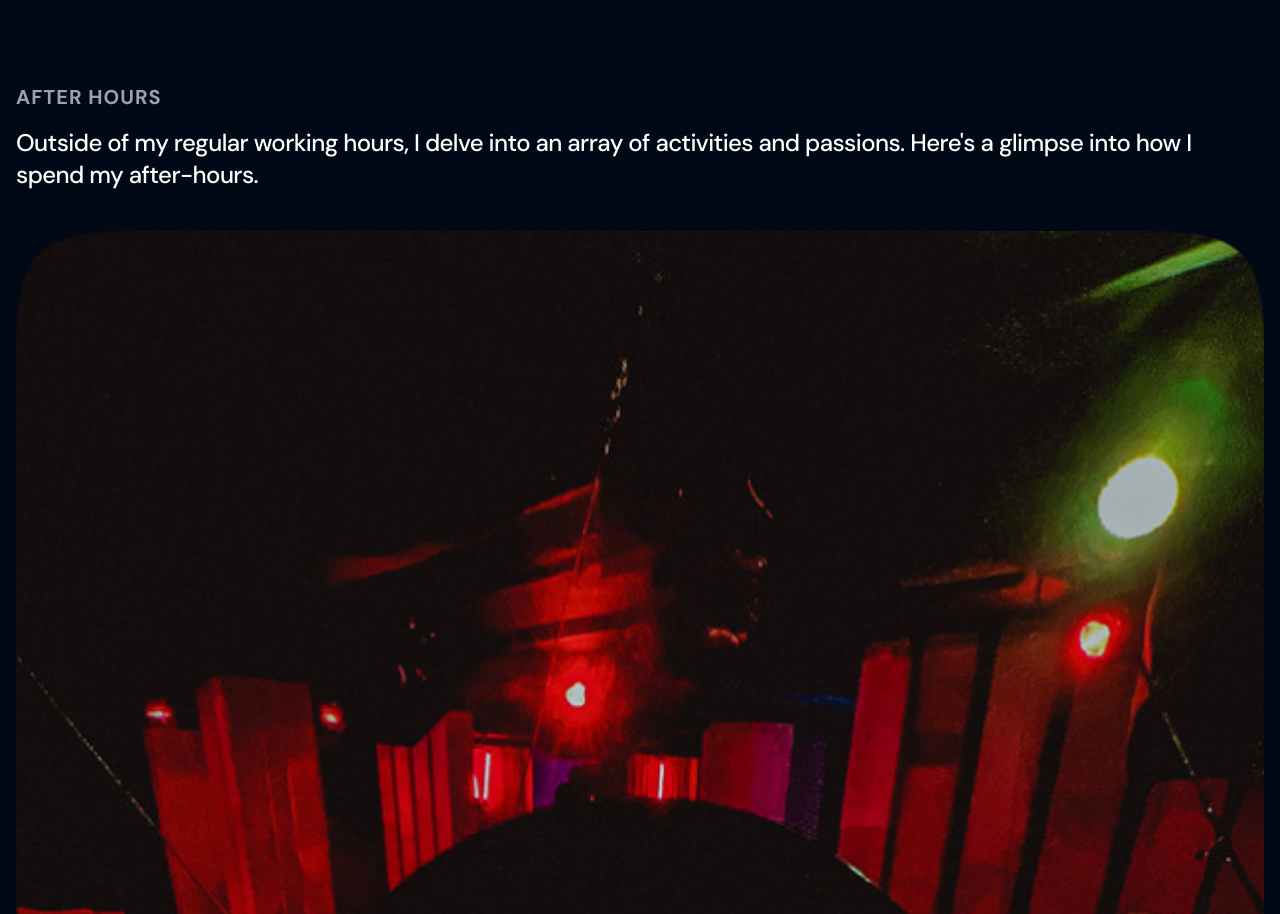
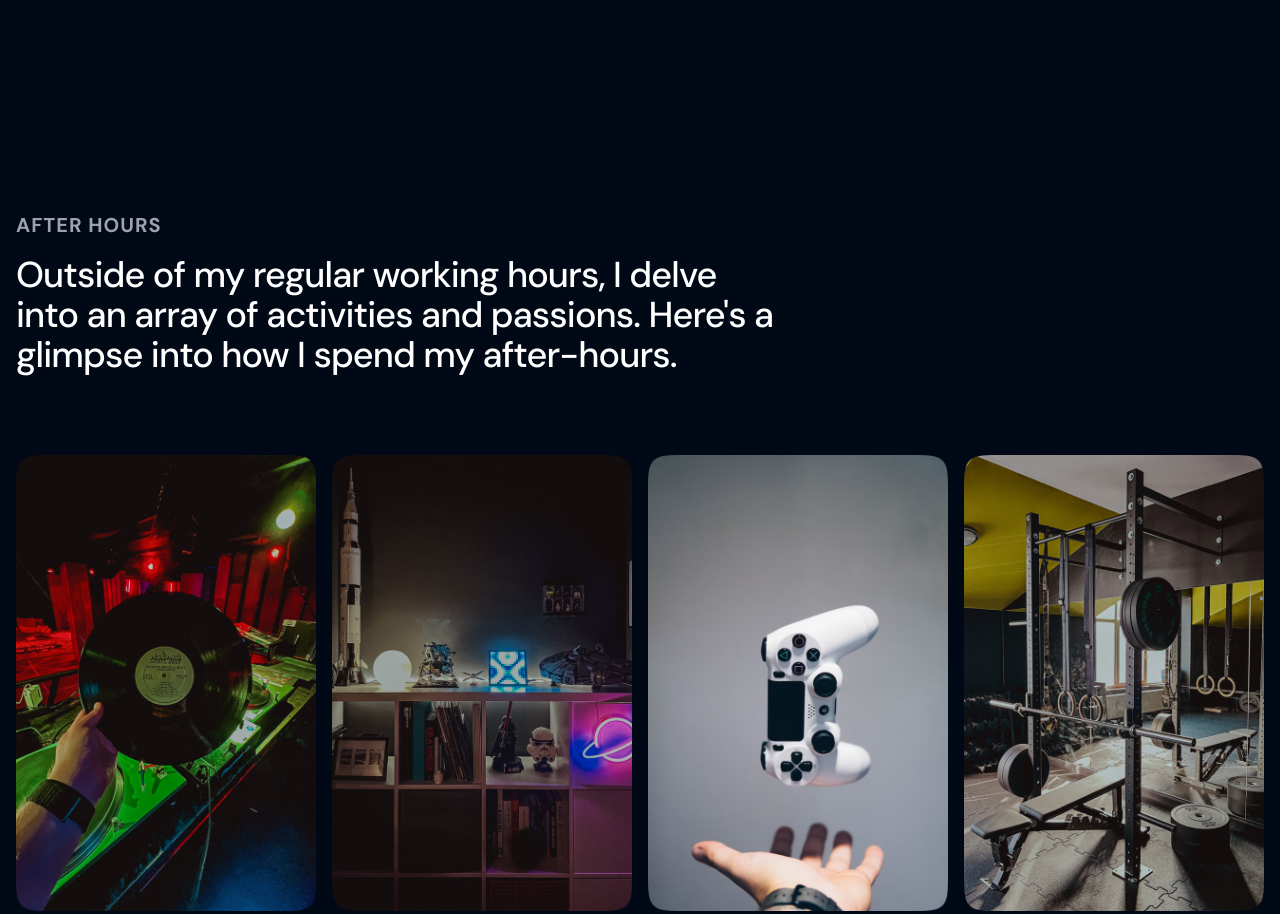
Before and after one commit to maciekwtfowicz/portfolio, a website built with Parcel: page src/index.html in a window 1280 px wide. Shown: the part 3140-4054 px from the top of the page. Built offline with nearby package versions, Linux system fonts and the light colour scheme; files whose address does not match are found by name.

Commit message:
Add desktop styles for after hours section

```diff
--- a/src/index.html
+++ b/src/index.html
@@ -125,7 +125,7 @@
         </article>
       </div>
     </section>
-    <section class="mx-auto max-w-wtf mb-32" id="projects">
+    <section class="mx-auto max-w-wtf mb-32 md:mb-64" id="projects">
       <h2 class="text-gray-400 text-xl tracking-wider font-bold mb-4 uppercase">Recent Projects</h2>
       <p class="text-2xl md:text-4xl md:max-w-3xl font-medium tracking-tight mb-10 md:mb-20">Since diving into frontend development in 2023, I've brought
         a range of projects to life. Here's a snapshot of
@@ -258,12 +258,12 @@
 
     </section>
 
-    <section class="mx-auto max-w-wtf mb-32">
+    <section class="mx-auto max-w-wtf mb-32 md:mb-64">
       <h2 class="text-gray-400 text-xl tracking-wider font-bold mb-4 uppercase">After Hours</h2>
-      <p class="text-2xl font-medium tracking-tight mb-10">
+      <p class="text-2xl md:text-4xl md:max-w-3xl font-medium tracking-tight mb-10 md:mb-20">
         Outside of my regular working hours, I delve into an array of activities and passions. Here's a glimpse into
         how I spend my after-hours.</p>
-      <div class="grid gap-16">
+      <div class="grid gap-16 md:gap-8 lg:gap-4 md:grid-cols-2 lg:grid-cols-4">
         <article>
           <img src="images/music.png" class="w-full mb-6" alt="">
           <h3 class="text-2xl font-bold tracking-tight mb-1">Electronic Music</h3>
```
